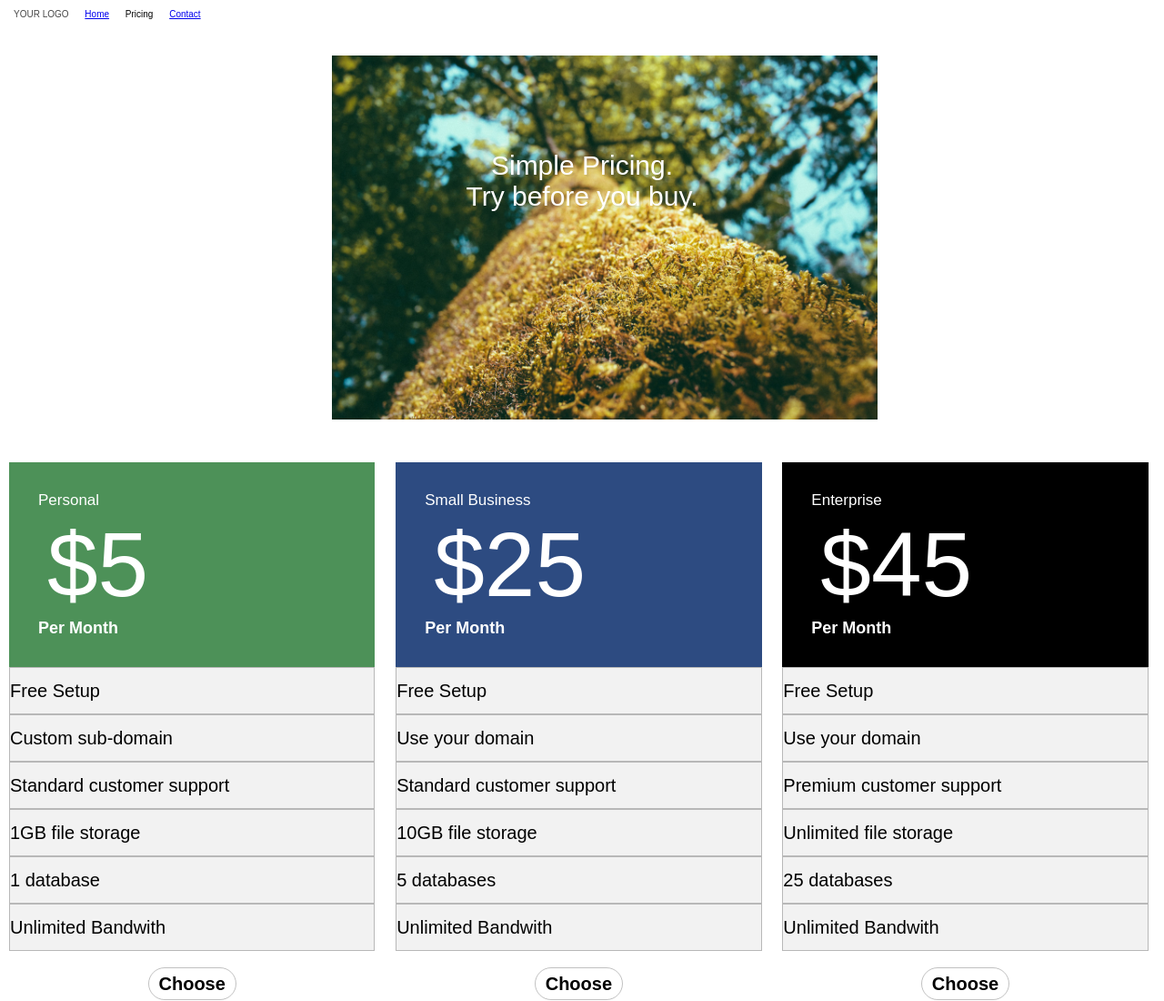
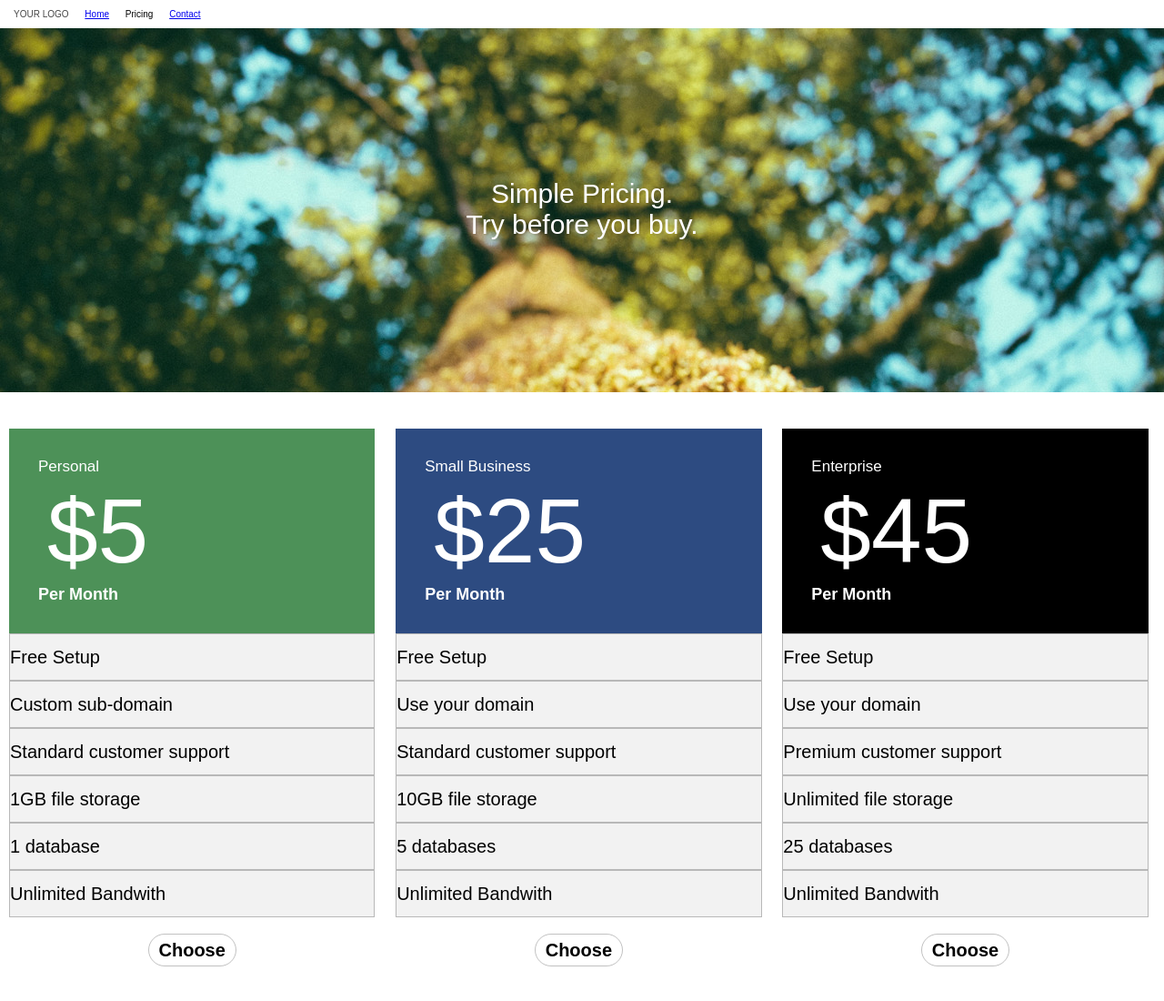
Before and after one commit to tiy-sat/2.1-responsive-site, a plain HTML site: page index.html in a window 1280 px wide. Shown: the top 1100 px of the page at 91% size. Drawn offline with Linux system fonts and the light colour scheme.

Commit message:
completed

```diff
--- a/index.html
+++ b/index.html
@@ -17,7 +17,6 @@
     </header>
 
     <main class="topImage">
-      <img class="topImage__picture" src="styles/images/headerTree.jpg" alt="Simple Pricing" />
       <h2  class="topImage__title">Simple Pricing. <br> Try before you buy.</h2>
     </main>
 
--- a/styles/styles.css
+++ b/styles/styles.css
@@ -38,17 +38,20 @@ body {
 }
 
 .topImage {
-  top: 0;
-  right: 0;
-  left: 0;
+  background-repeat: no-repeat;
+  background-size:cover;
+  background-image: url("../images/headerTree.jpg");
+  height: 400px;
   padding-top: 3rem;
   padding-left: 5rem;
-  z-index: 1;
   font-size: 3rem;
   color: rgb(255, 255, 255);
   font-weight: 400;
   text-align: center;
   text-shadow: 2px, 2px, 1px, rgba(50, 50, 50, 1);
+  width: 100%;
+  position: relative;
+
 }
 
 .pricingDetail {
```
Also changed, not shown: images/headerTree.jpg (renamed from styles/images/headerTree.jpg).
